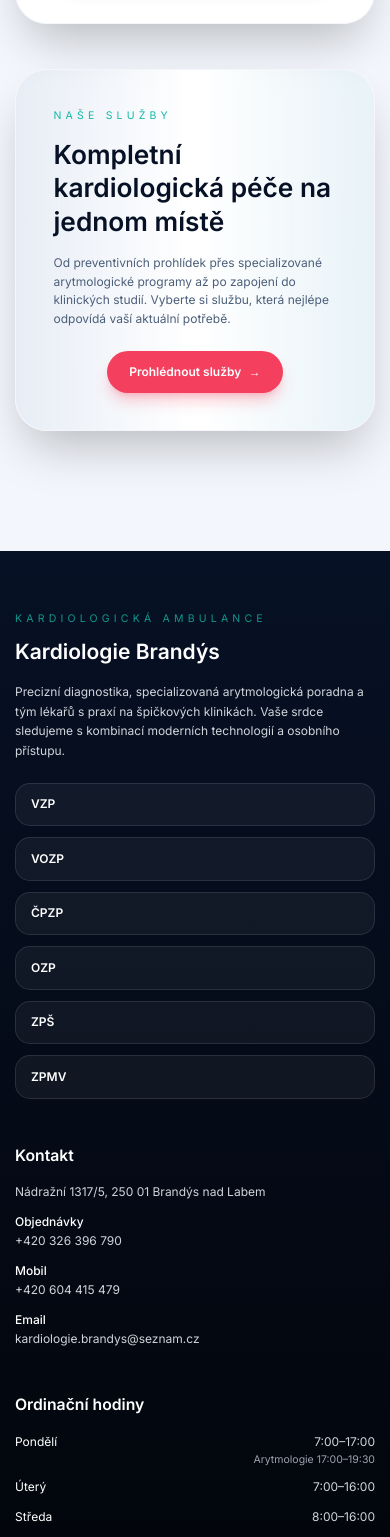
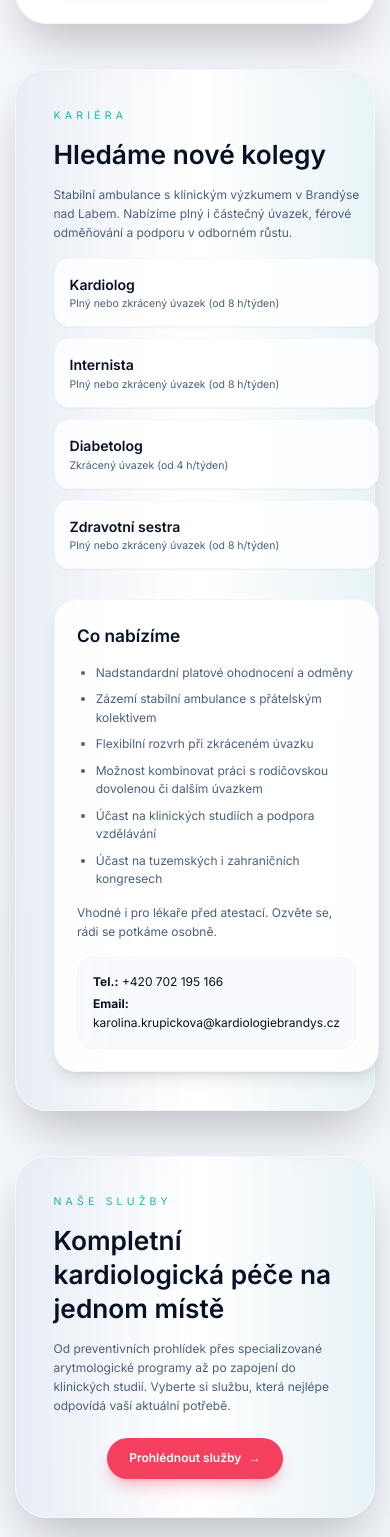
Before and after one commit to mmrzena/kardiologie-brandys, a Next.js app: page /o-nas in a window 390 px wide. Shown: the part 5366-6903 px from the top of the page. Built offline with nearby package versions, Linux system fonts and the light colour scheme.

Commit message:
add karieru a kontakt changes

```diff
--- a/src/app/globals.css
+++ b/src/app/globals.css
@@ -51,13 +51,10 @@ body::before {
 
 @keyframes form-pop {
   0% {
-    transform: scale(0.97);
-  }
-  60% {
-    transform: scale(1.02);
+    opacity: 0.9;
   }
   100% {
-    transform: scale(1);
+    opacity: 1;
   }
 }
 
--- a/src/app/o-nas/page.tsx
+++ b/src/app/o-nas/page.tsx
@@ -8,7 +8,7 @@ const renderStaffGrid = (members: StaffMember[]) => (
       <Link
         key={member.id}
         href={`/tym/${member.id}`}
-        className="overflow-hidden rounded-3xl border border-brand-gray bg-white shadow-lg transition hover:-translate-y-1 hover:border-brand-red/40"
+        className="overflow-hidden rounded-3xl border border-brand-gray bg-white shadow-lg transition hover:border-brand-red/40 hover:shadow-xl"
       >
         {member.photo_url ? (
           <div className="h-52 bg-gray-100">
@@ -120,6 +120,69 @@ export default function AboutPage() {
           </section>
 
           <section className="rounded-[32px] border border-brand-gray bg-gradient-to-r from-brand-blue/5 via-white to-brand-teal/5 p-10 shadow-2xl">
+            <div className="grid gap-8 md:grid-cols-[1.2fr,0.8fr] md:items-center">
+              <div className="space-y-4">
+                <p className="text-xs uppercase tracking-[0.4em] text-brand-teal">Kariéra</p>
+                <h2 className="text-3xl font-semibold text-brand-navy">Hledáme nové kolegy</h2>
+                <p className="text-sm text-brand-slate">
+                  Stabilní ambulance s klinickým výzkumem v Brandýse nad Labem. Nabízíme plný i
+                  částečný úvazek, férové odměňování a podporu v odborném růstu.
+                </p>
+                <div className="grid gap-3 md:grid-cols-2">
+                  {[
+                    { title: 'Kardiolog', detail: 'Plný nebo zkrácený úvazek (od 8 h/týden)' },
+                    { title: 'Internista', detail: 'Plný nebo zkrácený úvazek (od 8 h/týden)' },
+                    { title: 'Diabetolog', detail: 'Zkrácený úvazek (od 4 h/týden)' },
+                    {
+                      title: 'Zdravotní sestra',
+                      detail: 'Plný nebo zkrácený úvazek (od 8 h/týden)',
+                    },
+                  ].map((role) => (
+                    <div
+                      key={role.title}
+                      className="rounded-2xl border border-brand-gray bg-white/80 p-4 shadow-sm"
+                    >
+                      <p className="text-base font-semibold text-brand-navy">{role.title}</p>
+                      <p className="text-xs text-brand-slate">{role.detail}</p>
+                    </div>
+                  ))}
+                </div>
+              </div>
+              <div className="space-y-4 rounded-3xl border border-brand-gray bg-white/90 p-6 shadow-lg">
+                <h3 className="text-xl font-semibold text-brand-navy">Co nabízíme</h3>
+                <ul className="list-disc space-y-2 pl-5 text-sm text-brand-slate">
+                  <li>Nadstandardní platové ohodnocení a odměny</li>
+                  <li>Zázemí stabilní ambulance s přátelským kolektivem</li>
+                  <li>Flexibilní rozvrh při zkráceném úvazku</li>
+                  <li>Možnost kombinovat práci s rodičovskou dovolenou či dalším úvazkem</li>
+                  <li>Účast na klinických studiích a podpora vzdělávání</li>
+                  <li>Účast na tuzemských i zahraničních kongresech</li>
+                </ul>
+                <p className="text-sm text-brand-slate">
+                  Vhodné i pro lékaře před atestací. Ozvěte se, rádi se potkáme osobně.
+                </p>
+                <div className="rounded-2xl border border-brand-gray/80 bg-brand-gray/50 p-4 text-sm text-brand-navy">
+                  <p>
+                    <strong>Tel.:</strong>{' '}
+                    <a href="tel:+420702195166" className="hover:text-brand-red">
+                      +420 702 195 166
+                    </a>
+                  </p>
+                  <p className="mt-1">
+                    <strong>Email:</strong>{' '}
+                    <a
+                      href="mailto:karolina.krupickova@kardiologiebrandys.cz"
+                      className="hover:text-brand-red"
+                    >
+                      karolina.krupickova@kardiologiebrandys.cz
+                    </a>
+                  </p>
+                </div>
+              </div>
+            </div>
+          </section>
+
+          <section className="rounded-[32px] border border-brand-gray bg-gradient-to-r from-brand-blue/5 via-white to-brand-teal/5 p-10 shadow-2xl">
             <div className="grid gap-6 md:grid-cols-[1.5fr,0.5fr] md:items-center">
               <div className="space-y-4">
                 <p className="text-xs uppercase tracking-[0.4em] text-brand-teal">Naše služby</p>
--- a/src/app/sluzby/[slug]/page.tsx
+++ b/src/app/sluzby/[slug]/page.tsx
@@ -41,7 +41,7 @@ export default async function ServiceDetailPage({ params }: ServiceDetailProps)
       <div className="container mx-auto px-4">
         <Link
           href="/sluzby"
-          className="inline-flex items-center text-sm font-semibold text-brand-navy transition hover:translate-x-[-4px]"
+          className="inline-flex items-center text-sm font-semibold text-brand-navy transition hover:text-brand-red focus-visible:outline focus-visible:outline-2 focus-visible:outline-brand-red"
         >
           <svg
             className="mr-2 h-4 w-4"
--- a/src/app/sluzby/page.tsx
+++ b/src/app/sluzby/page.tsx
@@ -2,6 +2,7 @@
 
 import Link from 'next/link'
 
+import ArrowUpRightIcon from '@/components/icons/ArrowUpRight'
 import { services } from '@/data/services'
 
 export default function ServicesPage() {
@@ -22,35 +23,26 @@ export default function ServicesPage() {
 
           <section className="grid gap-6 md:grid-cols-2">
             {services.map((service) => (
-              <Link
+              <div
                 key={service.slug}
-                href={`/sluzby/${service.slug}`}
-                className="flex h-full flex-col rounded-3xl border border-brand-gray bg-white p-6 shadow-lg shadow-brand-gray/60 hover:border-brand-navy/20"
+                className="flex h-full flex-col rounded-3xl border border-brand-gray bg-white p-6 shadow-lg shadow-brand-gray/60"
               >
-                <div className="flex-1">
+                <div>
                   <h2 className="mt-3 text-2xl font-semibold text-brand-navy">{service.title}</h2>
                   <p className="mt-3 text-sm text-brand-slate leading-relaxed">
                     {service.description}
                   </p>
                 </div>
-                <span className="mt-6 inline-flex items-center text-sm font-semibold text-brand-navy">
-                  Detail služby
-                  <svg
-                    className="ml-2 h-4 w-4"
-                    viewBox="0 0 16 16"
-                    fill="none"
-                    xmlns="http://www.w3.org/2000/svg"
+                <div className="mt-auto flex flex-wrap gap-3 pt-4">
+                  <Link
+                    href={`/sluzby/${service.slug}`}
+                    className="inline-flex items-center gap-2 text-xs font-semibold text-brand-navy transition hover:text-brand-red"
                   >
-                    <path
-                      d="M5 3l5 5-5 5"
-                      stroke="currentColor"
-                      strokeWidth="1.5"
-                      strokeLinecap="round"
-                      strokeLinejoin="round"
-                    />
-                  </svg>
-                </span>
-              </Link>
+                    Detail služby
+                    <ArrowUpRightIcon className="h-3 w-3" />
+                  </Link>
+                </div>
+              </div>
             ))}
           </section>
 
--- a/src/components/InsuranceLogos.tsx
+++ b/src/components/InsuranceLogos.tsx
@@ -83,7 +83,7 @@ export default function InsuranceLogos({
               compact ? 'sm:flex-row sm:items-center sm:text-left' : ''
             } ${
               insurer.link
-                ? 'transition hover:-translate-y-0.5 hover:shadow-lg focus-visible:outline focus-visible:outline-2 focus-visible:outline-brand-red'
+                ? 'transition hover:shadow-md hover:border-brand-red/30 focus-visible:outline focus-visible:outline-2 focus-visible:outline-brand-red'
                 : ''
             }`}
             {...cardProps}
--- a/src/components/Navigation.tsx
+++ b/src/components/Navigation.tsx
@@ -39,7 +39,7 @@ export default function Navigation() {
                 <Link
                   key={link.href}
                   href={link.href}
-                  className={`relative px-3 py-2 text-sm font-medium transition ${
+                  className={`relative px-3 py-2 text-sm font-medium transition whitespace-nowrap ${
                     isActive ? 'text-brand-navy' : 'text-brand-slate hover:text-brand-navy'
                   }`}
                 >
@@ -55,7 +55,7 @@ export default function Navigation() {
           <div className="hidden md:flex items-center gap-4">
             <a
               href="tel:+420326396790"
-              className="text-sm font-medium text-brand-slate hover:text-brand-navy transition"
+              className="text-sm font-medium text-brand-slate hover:text-brand-navy transition whitespace-nowrap"
             >
               +420 326 396 790
             </a>
@@ -109,7 +109,7 @@ export default function Navigation() {
                     key={link.href}
                     href={link.href}
                     onClick={() => setIsMenuOpen(false)}
-                    className={`rounded-xl px-3 py-3 text-sm font-semibold transition ${
+                    className={`rounded-xl px-3 py-3 text-sm font-semibold transition whitespace-nowrap ${
                       isActive
                         ? 'bg-brand-gray text-brand-navy'
                         : 'text-brand-slate hover:bg-brand-gray'
```
Also changed, not shown: src/app/kontakt/page.tsx (+66 -8 lines), src/app/page.tsx (+15 -4 lines).
